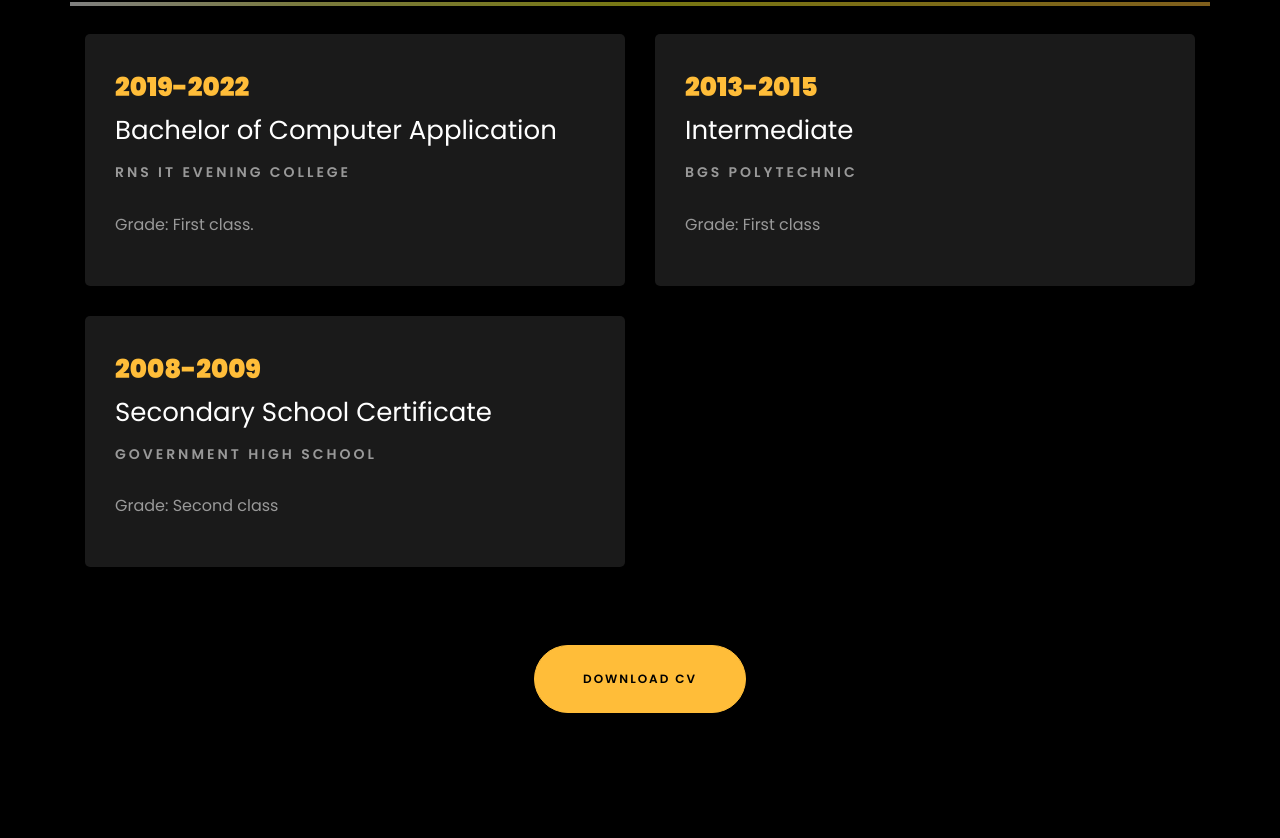
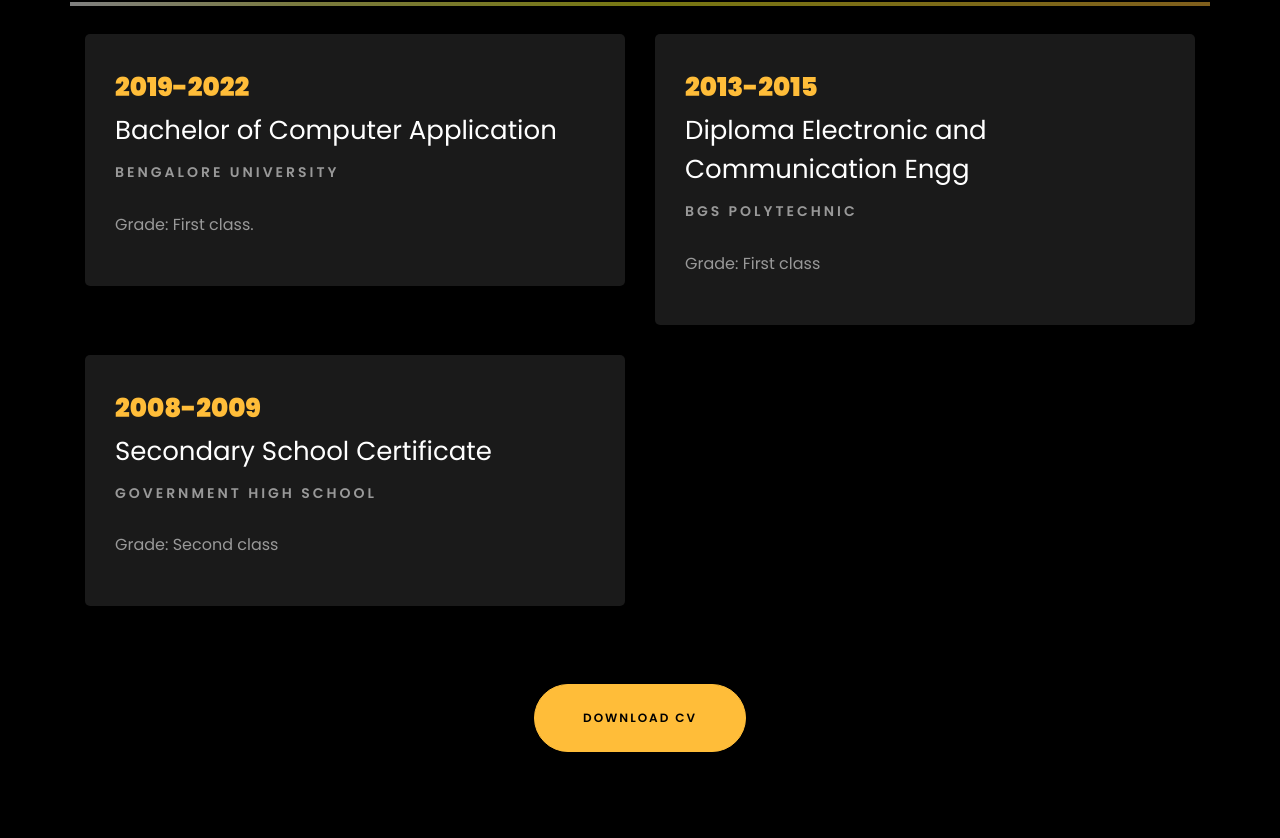
Before and after one commit to durgaprasadpalla/Prasadprofile, a plain HTML site: page index.html in a window 1280 px wide. Shown: the part 2845-3683 px from the top of the page. Drawn offline with Linux system fonts and the light colour scheme; files whose address does not match are found by name.

Commit message:
Update index.html

```diff
--- a/index.html
+++ b/index.html
@@ -377,7 +377,7 @@
     				<div class="resume-wrap ftco-animate">
     					<span class="date">2019-2022</span>
     					<h2>Bachelor of Computer Application</h2>
-    					<span class="position">RNS IT Evening College </span>
+    					<span class="position">Bengalore University </span>
     					<p class="mt-4">Grade: First class.</p>
     				</div>
     			</div>
@@ -385,7 +385,7 @@
     			<div class="col-md-6">
     				<div class="resume-wrap ftco-animate">
     					<span class="date">2013-2015</span>
-    					<h2>Intermediate</h2>
+    					<h2>Diploma Electronic and Communication Engg </h2>
     					<span class="position">BGS Polytechnic</span>
     					<p class="mt-4">Grade: First class </p>
     				</div>
```
